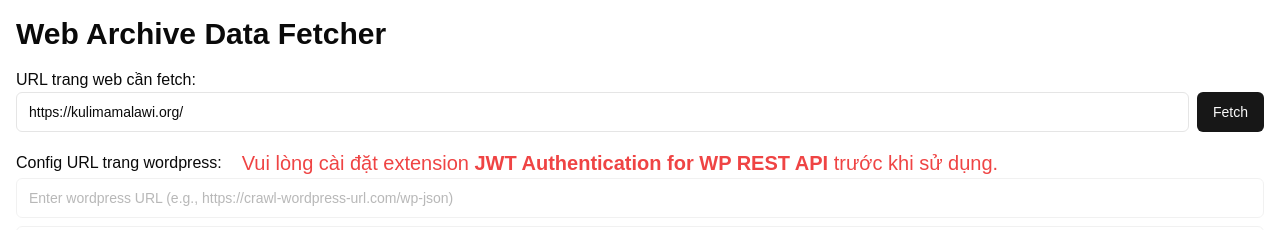
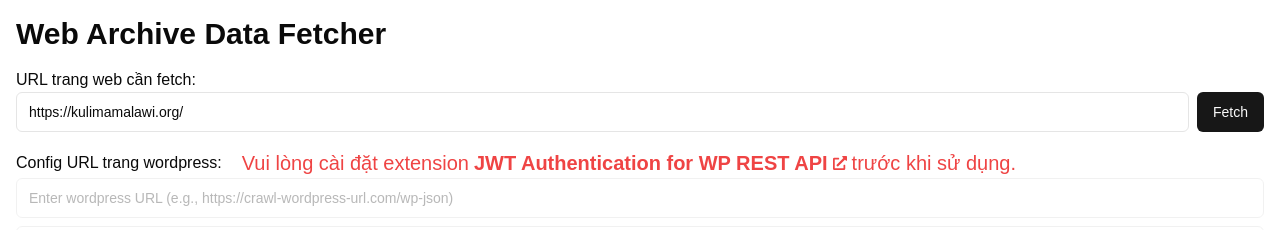
Before and after one commit to mjm-ktech/clone_web, a Next.js app: page / in a window 1280 px wide. Shown: the top 230 px of the page. Built offline with nearby package versions, Linux system fonts and the light colour scheme.

Commit message:
add icon

```diff
--- a/package.json
+++ b/package.json
@@ -20,6 +20,7 @@
     "react": "^19.0.0",
     "react-dom": "^19.0.0",
     "react-hot-toast": "^2.4.1",
+    "react-icons": "^5.4.0",
     "tailwind-merge": "^2.5.5",
     "tailwindcss-animate": "^1.0.7",
     "wpapi": "^1.2.2",
--- /dev/null
+++ b/src/app/guide/page.tsx
@@ -0,0 +1,7 @@
+import React from "react";
+
+const page = () => {
+  return <div>page</div>;
+};
+
+export default page;
--- a/src/app/page.tsx
+++ b/src/app/page.tsx
@@ -12,6 +12,7 @@ import { Input } from "@/components/ui/input";
 import toast from "react-hot-toast";
 import { useWpStore } from "@/store/wp";
 import { groupDataByYear } from "@/utils/groupDataByYear";
+import { FaExternalLinkAlt } from "react-icons/fa";
 // import Link from "next/link";
 
 export default function Home() {
@@ -85,11 +86,7 @@ export default function Home() {
     <main className="min-h-screen bg-background p-4">
       {/* <div className="flex items-center justify-between"> */}
       <h1 className="text-3xl font-bold mb-4">Web Archive Data Fetcher</h1>
-      {/* <Link
-          href={"/guide"}
-          className="text-blue-500 font-bold"
-          target="_blank"
-        >
+      {/* <Link href={"/guide"} className="text-blue-500 font-bold" target="_blank">
           Hướng dẫn sử dụng
         </Link> */}
       {/* </div> */}
@@ -110,14 +107,15 @@ export default function Home() {
       </form>
       <div className="flex items-center gap-[20px]">
         <label htmlFor="url">Config URL trang wordpress:</label>
-        <p className="text-red-500 text-[20px]">
+        <p className="text-red-500 text-[20px] flex items-center gap-[5px]">
           Vui lòng cài đặt extension{" "}
           <b>
             <a
               href="https://vi.wordpress.org/plugins/jwt-authentication-for-wp-rest-api/"
               target="_blank"
+              className="flex items-center gap-[5px] hover:underline"
             >
-              JWT Authentication for WP REST API{" "}
+              JWT Authentication for WP REST API <FaExternalLinkAlt size={14} />
             </a>
           </b>
           trước khi sử dụng.
```
Also changed, not shown: 2 other files (tests, documents, lock files or other folders).
